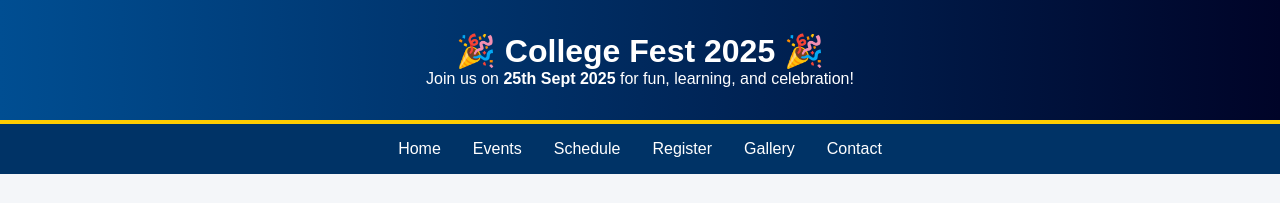
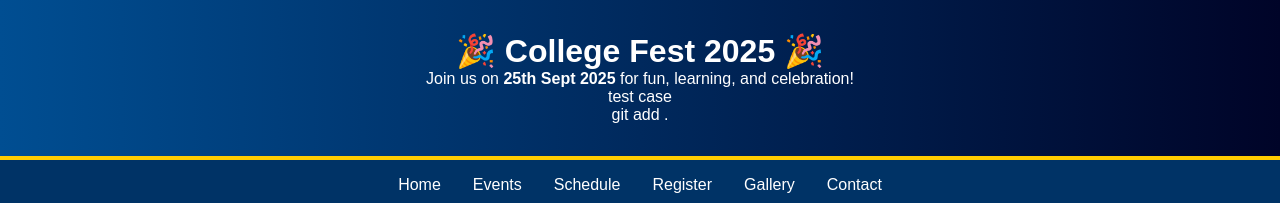
Before and after one commit to gaurangbahri/UI-UX, a plain HTML site: page assignment 4 uiux/index.html in a window 1280 px wide. Shown: the top 203 px of the page. Drawn offline with Linux system fonts and the light colour scheme.

Commit message:
Updated index.html with test change

```diff
--- a/assignment 4 uiux/index.html
+++ b/assignment 4 uiux/index.html
@@ -10,7 +10,9 @@
   <header id="main-header">
     <h1>🎉 College Fest 2025 🎉</h1>
     <p>Join us on <strong>25th Sept 2025</strong> for fun, learning, and celebration!</p>
-  </header>
+    <p>test case</p>git add .
+
+</header>
 
   <nav>
     <a href="index.html">Home</a>
```
